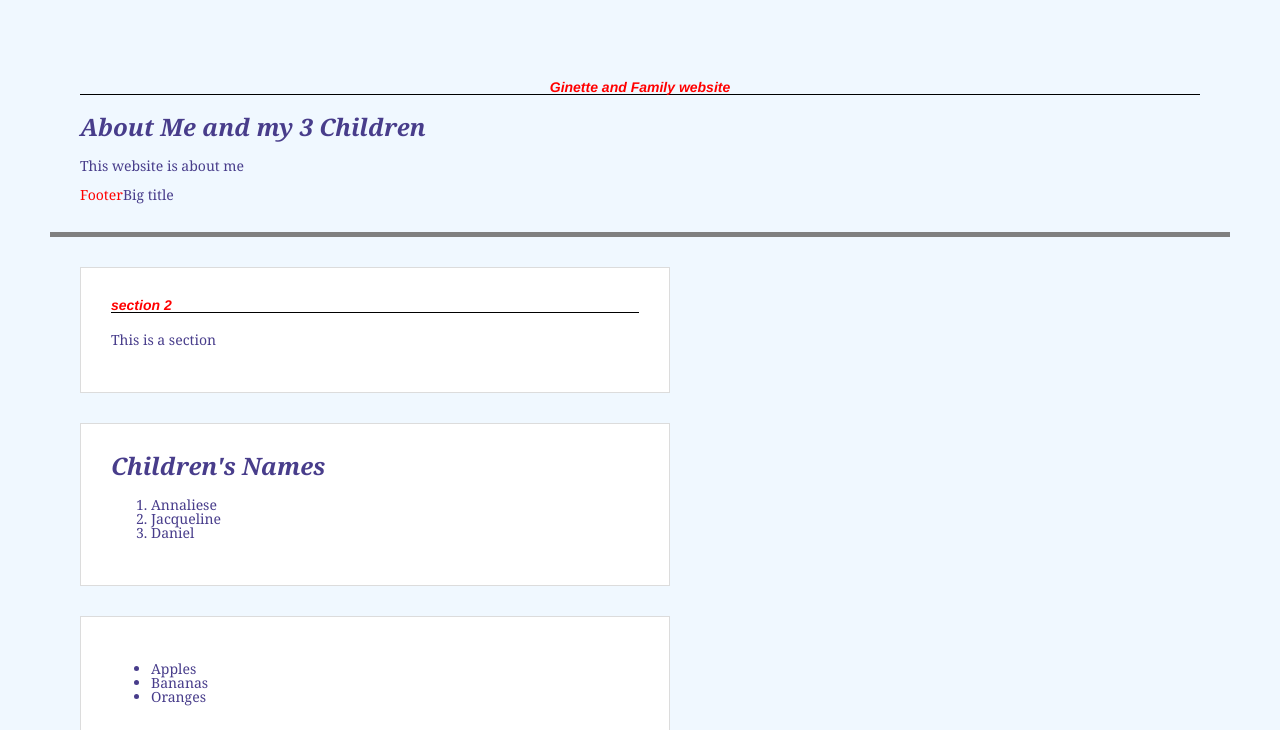
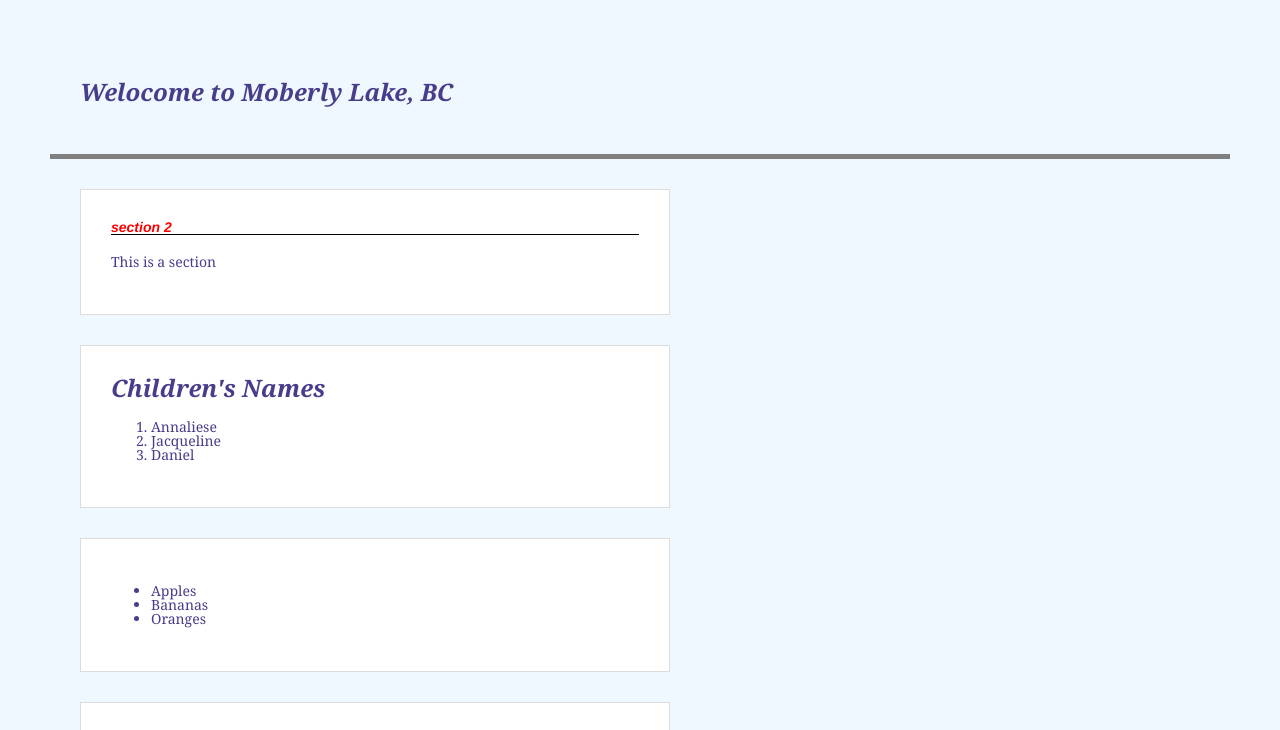
Before and after one commit to Ginlap1980/mywebsite, a plain HTML site: page index.html in a window 1280 px wide. Shown: the top 730 px of the page. Drawn offline with Linux system fonts and the light colour scheme.

Commit message:
Update index.html

```diff
--- a/index.html
+++ b/index.html
@@ -6,16 +6,15 @@
     <link rel="stylesheet" href="style.css">
     <link href="https://fonts.googleapis.com/css?family=Noto+Serif+TC" rel="stylesheet">
 </head>
-
 <body>
     <header>
-      <h1>Ginette and Family website</h1>
-      <h2>About Me and my 3 Children</h2>
-      <p> This website is about me </p>
-      <a href="#footer">Footer</a
-      <h1 class="title">Big title</h1>
+      <div class="banner">
+        <h2>Welocome to Moberly Lake, BC</h2>
+      </div>
     </header>
 
+
+<div class="container">
   <section>
   <h1>section 2</h1>
   <p>This is a section </p>
@@ -60,6 +59,8 @@
 <a href="https://www.cbc.ca/" target="_blank">cbc </a>
   </section>
 
+</div>
+
 <footer id="footer">
   <p> Website made by me</p>
 
```
Lines whose indentation alone changed are shown as unchanged.
